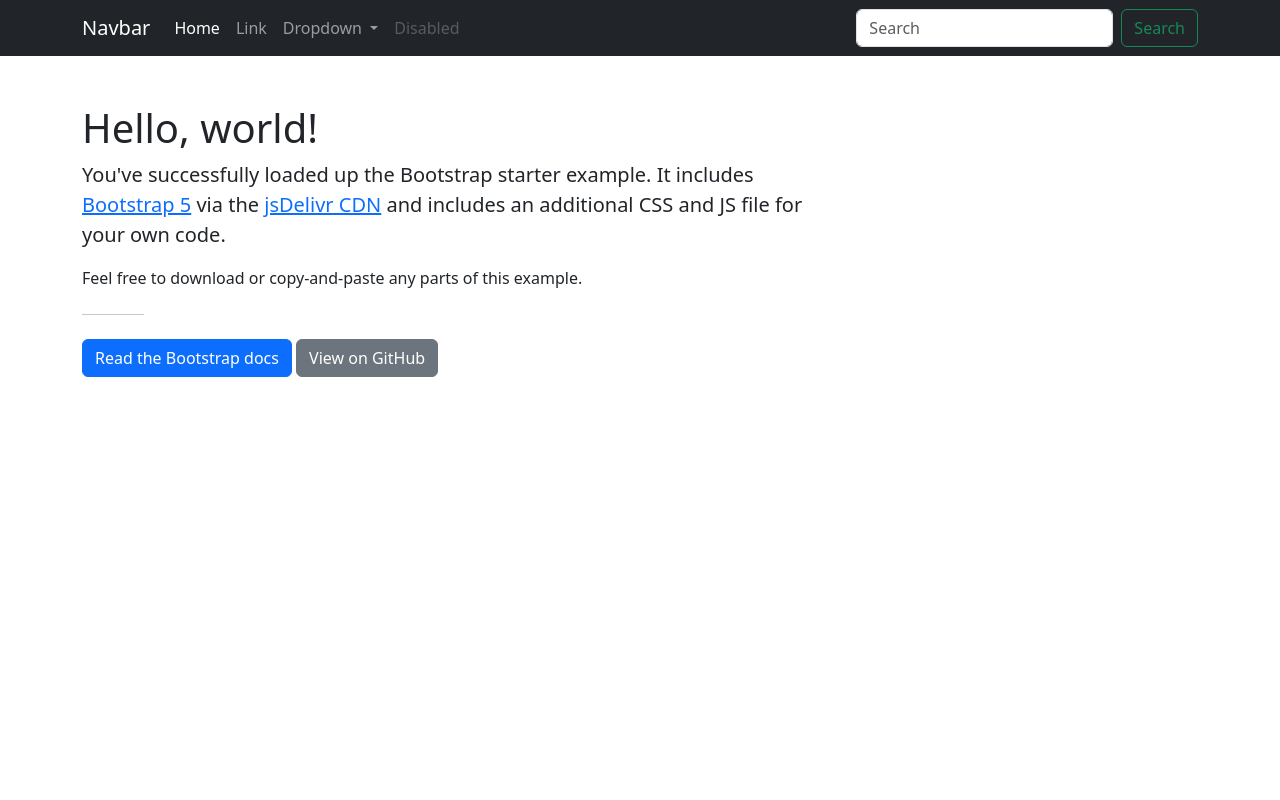
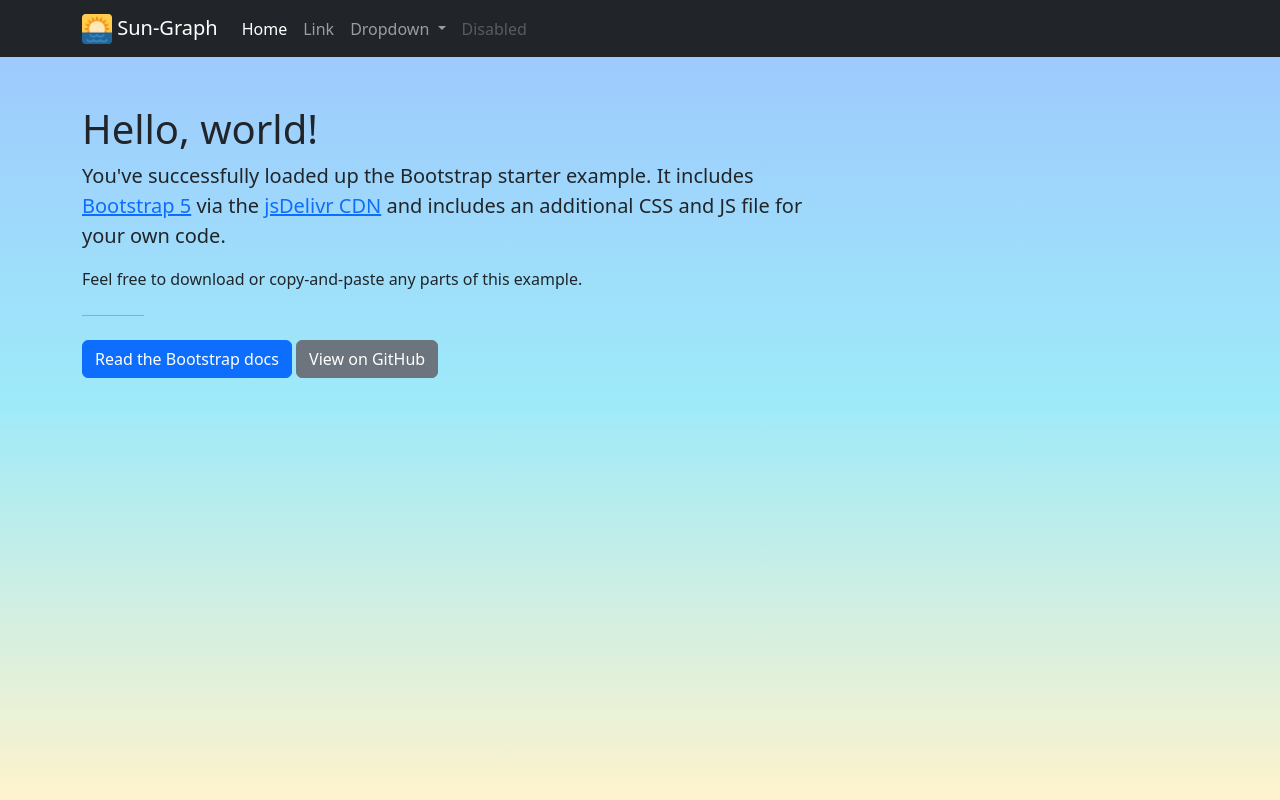
Before and after one commit to Rollcloud/sun-graph, a Python web app: template sun_graph/templates/index.html in a window 1280 px wide. Run offline with Jinja, Linux system fonts and the light colour scheme; the template is opened without the code that fills it, so the values that code supplies are empty; some libraries are stand-ins or nearby versions.

Commit message:
fix: add initial branding

```diff
--- a/sun_graph/static/css/styles.css
+++ b/sun_graph/static/css/styles.css
@@ -0,0 +1,3 @@
+body {
+  background: linear-gradient(to bottom, #9ec5fe, #9eeaf9, #fff3cd);
+}
--- a/sun_graph/templates/index.html
+++ b/sun_graph/templates/index.html
@@ -3,7 +3,8 @@
   <head>
     <meta charset="utf-8" />
     <meta name="viewport" content="width=device-width, initial-scale=1" />
-    <title>Bootstrap demo</title>
+    <title>Sun-Graph</title>
+    <link rel="icon" type="image/x-icon" href="{{ url_for('favicon') }}" />
     <link
       href="https://cdn.jsdelivr.net/npm/bootstrap@5.3.8/dist/css/bootstrap.min.css"
       rel="stylesheet"
@@ -15,10 +16,19 @@
       rel="stylesheet"
     />
   </head>
-  <body>
+  <body class="min-vh-100">
     <nav class="navbar navbar-expand-lg navbar-dark bg-dark">
       <div class="container">
-        <a class="navbar-brand" href="#">Navbar</a>
+        <a class="navbar-brand" href="#">
+          <img
+            src="{{ url_for('static', path='/images/logo.png') }}"
+            alt="Logo"
+            width="30"
+            height="30"
+            class="d-inline-block align-text-top"
+          />
+          Sun-Graph
+        </a>
         <button
           class="navbar-toggler"
           type="button"
@@ -62,22 +72,11 @@
               <a class="nav-link disabled">Disabled</a>
             </li>
           </ul>
-          <form class="d-flex" role="search">
-            <input
-              class="form-control me-2"
-              type="search"
-              placeholder="Search"
-              aria-label="Search"
-            />
-            <button class="btn btn-outline-success" type="submit">
-              Search
-            </button>
-          </form>
         </div>
       </div>
     </nav>
 
-    <div class="container my-5">
+    <main class="container h-100 my-5">
       <h1>Hello, world!</h1>
       <div class="col-lg-8 px-0">
         <p class="fs-5">
@@ -101,7 +100,7 @@
           >View on GitHub</a
         >
       </div>
-    </div>
+    </main>
 
     <script
       src="https://cdn.jsdelivr.net/npm/bootstrap@5.3.8/dist/js/bootstrap.bundle.min.js"
```
Also changed, not shown: sun_graph/routes.py (+7 -0 lines), sun_graph/static/images/favicon.ico (added), sun_graph/static/images/logo.png (added).
